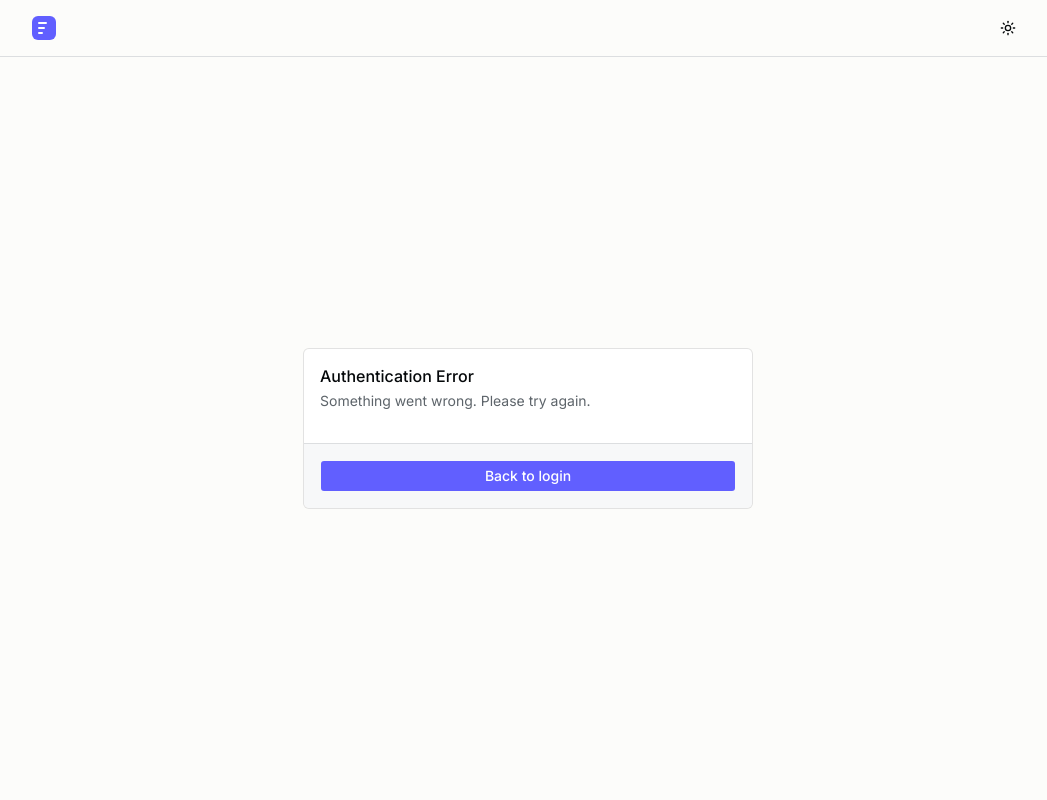
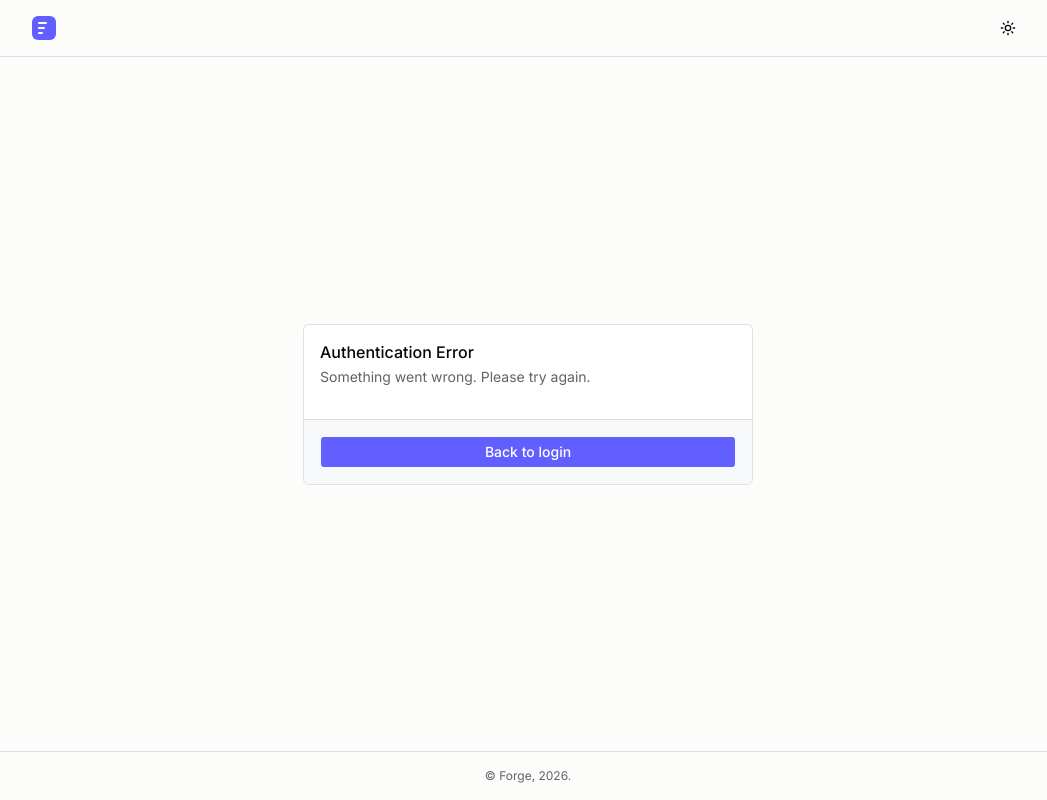
Before and after one commit to mmilanovic4/forge, a Next.js app: page /auth-error in a window 1280 px wide. Shown: the whole page, without its empty margins (112-1159 px from the left). Built offline with nearby package versions, Linux system fonts and the light colour scheme.

Commit message:
chore: add sticky footer

```diff
--- a/src/app/(auth)/layout.js
+++ b/src/app/(auth)/layout.js
@@ -1,3 +1,4 @@
+import { Footer } from "@/components/footer";
 import { Header } from "@/components/header";
 
 export default function AuthLayout({ children }) {
@@ -7,6 +8,7 @@ export default function AuthLayout({ children }) {
       <main className="flex flex-1 items-center justify-center p-4">
         {children}
       </main>
+      <Footer />
     </div>
   );
 }
--- a/src/app/(protected)/dashboard/page.js
+++ b/src/app/(protected)/dashboard/page.js
@@ -14,7 +14,7 @@ export default async function DashboardPage() {
   const user = session.user;
 
   return (
-    <div className="bg-background min-h-screen">
+    <div className="bg-background">
       <main className="mx-auto max-w-5xl space-y-6 px-4 py-8">
         <div>
           <h1 className="text-2xl font-bold">
--- a/src/app/(protected)/layout.js
+++ b/src/app/(protected)/layout.js
@@ -1,6 +1,7 @@
 import { headers } from "next/headers";
 import { redirect } from "next/navigation";
 
+import { Footer } from "@/components/footer";
 import { Header } from "@/components/header";
 import { UserMenu } from "@/components/user-menu";
 import { auth } from "@/lib/auth";
@@ -24,6 +25,7 @@ export default async function ProtectedLayout({ children }) {
         />
       </Header>
       <main className="flex-1">{children}</main>
+      <Footer />
     </div>
   );
 }
--- /dev/null
+++ b/src/components/footer.jsx
@@ -0,0 +1,9 @@
+export function Footer() {
+  return (
+    <footer className="mt-auto border-t p-4 text-center">
+      <p className="text-muted-foreground text-xs">
+        &copy; Forge, {new Date().getFullYear()}.
+      </p>
+    </footer>
+  );
+}
```
